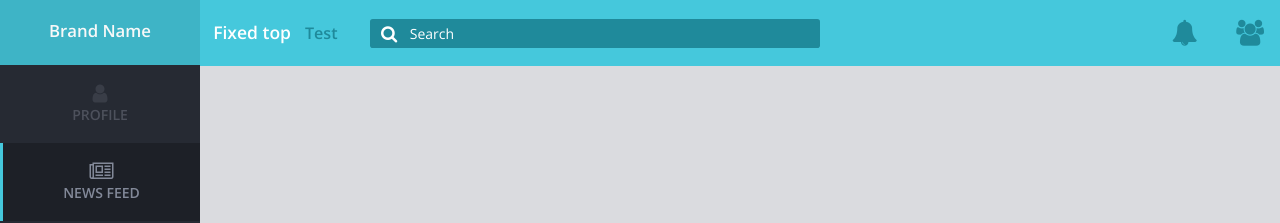
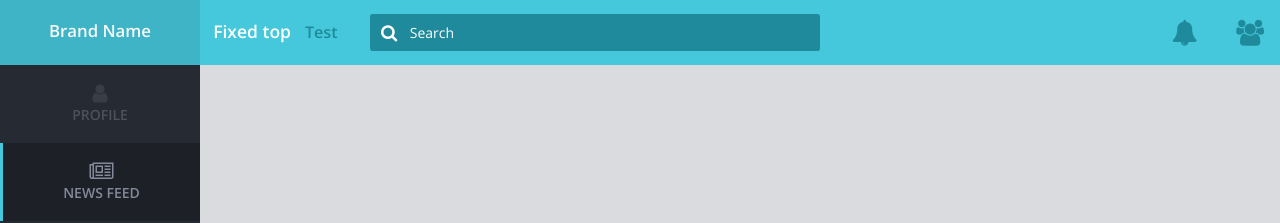
Before and after one commit to LazerCube/web-framework, a Jekyll site: the page built from index.html, in a window 1280 px wide and 1400 px high. Shown: the top 223 px of the window. Built offline with Jekyll 4.4.1, drawn with Linux system fonts in a browser that asks for light colours; nearby versions of some CDN libraries.

Commit message:
Fixed issue with navbar content being a few pixels off.

```diff
--- a/_scss/_buttons.scss
+++ b/_scss/_buttons.scss
@@ -141,7 +141,7 @@
     border: none;
     font-size: 1rem;
     color: #ffffff;
-    padding: 0.35rem;
+    padding: 0.65rem;
     padding-left: 40px;
 
     @include border-radius($border-radius-sm);
--- a/_scss/_nav.scss
+++ b/_scss/_nav.scss
@@ -141,7 +141,7 @@
     margin-right: 1rem;
     font-size: 1.25rem;
 	font-weight: bold;
-	line-height: 2.1;
+	line-height: 2;
 }
 
 .navbar-brand:hover{
@@ -190,7 +190,7 @@
 
 .navbar-nav .nav-link {
     display: block;
-    padding: .265rem 0;
+    padding: .225rem 0;
     text-decoration: none;
     color: inherit;
 }
--- a/css/framework.css
+++ b/css/framework.css
@@ -969,7 +969,7 @@
   border: none;
   font-size: 1rem;
   color: #ffffff;
-  padding: 0.35rem;
+  padding: 0.65rem;
   padding-left: 40px;
   border-radius: 0.2rem; }
 
@@ -1094,7 +1094,7 @@
   margin-right: 1rem;
   font-size: 1.25rem;
   font-weight: bold;
-  line-height: 2.1; }
+  line-height: 2; }
 
 .navbar-brand:hover {
   color: #ffffff;
@@ -1133,7 +1133,7 @@
 
 .navbar-nav .nav-link {
   display: block;
-  padding: .265rem 0;
+  padding: .225rem 0;
   text-decoration: none;
   color: inherit; }
 
```
Also changed, not shown: 1 other file.
